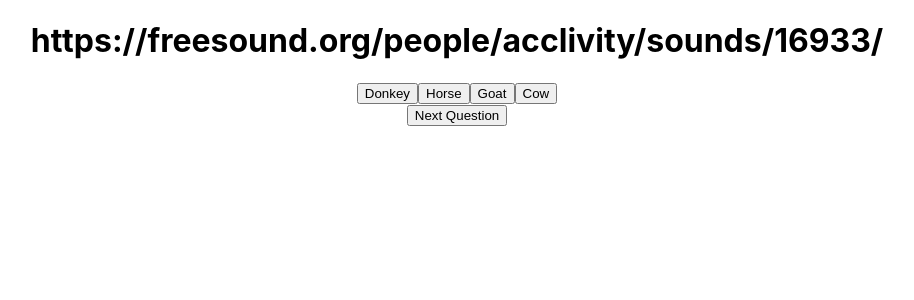
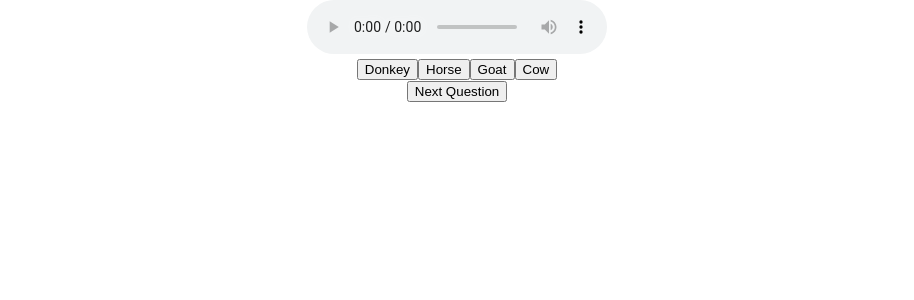
Before and after one commit to Listen-Up-2210/listen-up-ui, a React (Create React App) app: page /question in a window 1280 px wide. Shown: the top 300 px of the page, without its empty margins (183-1097 px from the left). Built offline with nearby package versions, Linux system fonts and the light colour scheme.

Commit message:
Add react audio player for basic playback

```diff
--- a/package.json
+++ b/package.json
@@ -8,6 +8,7 @@
     "@testing-library/user-event": "^13.5.0",
     "cypress": "^12.8.1",
     "react": "^18.2.0",
+    "react-audio-player": "^0.17.0",
     "react-dom": "^18.2.0",
     "react-router": "^6.9.0",
     "react-router-dom": "^6.9.0",
--- a/src/Components/Audio/Audio.js
+++ b/src/Components/Audio/Audio.js
@@ -1,9 +1,14 @@
 import React from "react";
 import './Audio.css'
+import ReactAudioPlayer from "react-audio-player";
 
 const Audio = ({audioURL}) => {
   return (
-    <h1>{audioURL}</h1>
+    <ReactAudioPlayer
+      src={audioURL}
+      autoPlay
+      controls
+    />
   )
 }
 
--- a/src/Components/Question/Question.js
+++ b/src/Components/Question/Question.js
@@ -8,19 +8,19 @@
   const deck = [
     {
       id: 16933,
-      audioURL: "https://freesound.org/people/acclivity/sounds/16933/",
+      audioURL: "https://cdn.freesound.org/previews/16/16933_37876-hq.mp3",
       correctAnswer: "Donkey",
       wrongAnswers: ["Horse", "Goat", "Cow"]
     },
     {
       id: 73371,
-      audioURL: "https://freesound.org/people/sofajoe/sounds/73371/",
+      audioURL: "https://cdn.freesound.org/previews/73/73371_238949-hq.mp3",
       correctAnswer: "Bee",
       wrongAnswers: ["Hornet", "Humming Bird", "Mosquito"]
     },
     {
       id: 510917,
-      audioURL: "https://freesound.org/people/Lydmakeren/sounds/510917/",
+      audioURL: "https://cdn.freesound.org/previews/510/510917_11157357-hq.mp3",
       correctAnswer: "Seagull",
       wrongAnswers: ["Pelican", "Eagle", "Hawk"],
     }
```
Also changed, not shown: 1 other file (tests, documents, lock files or other folders).
